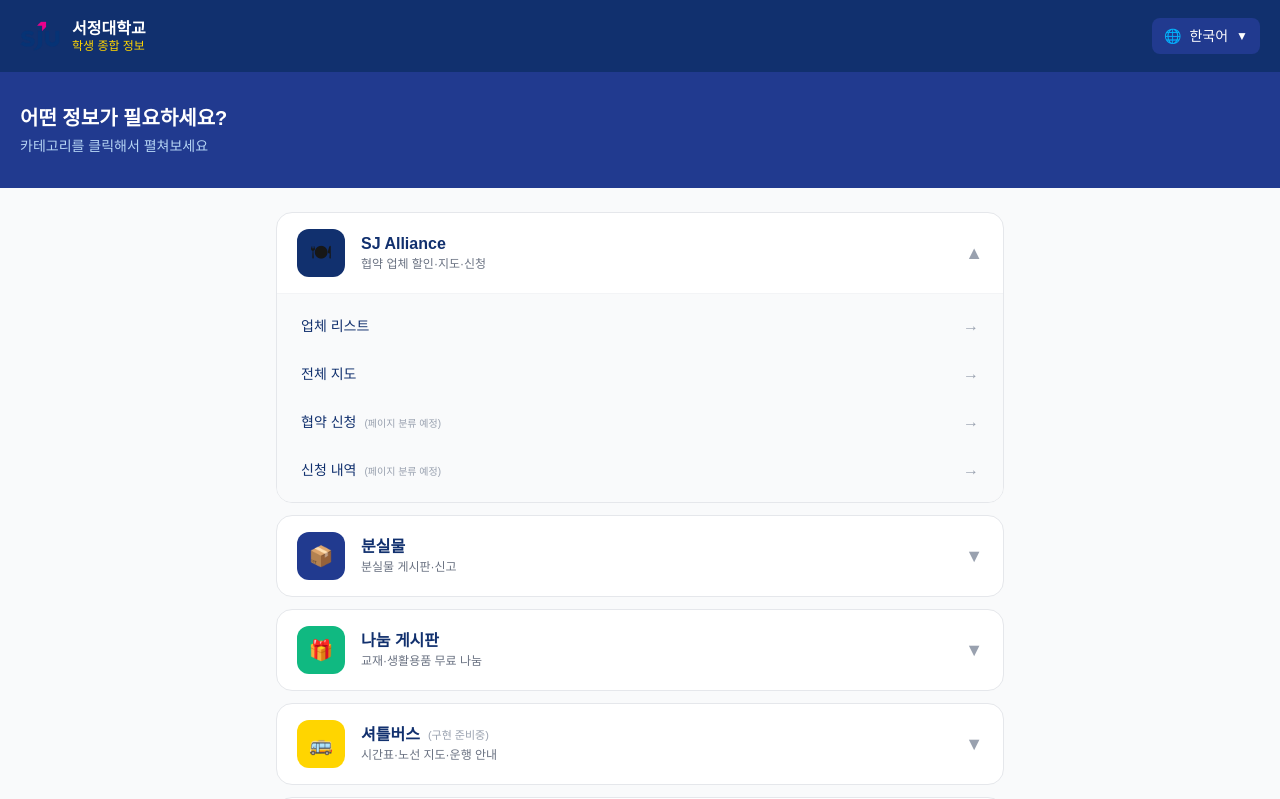
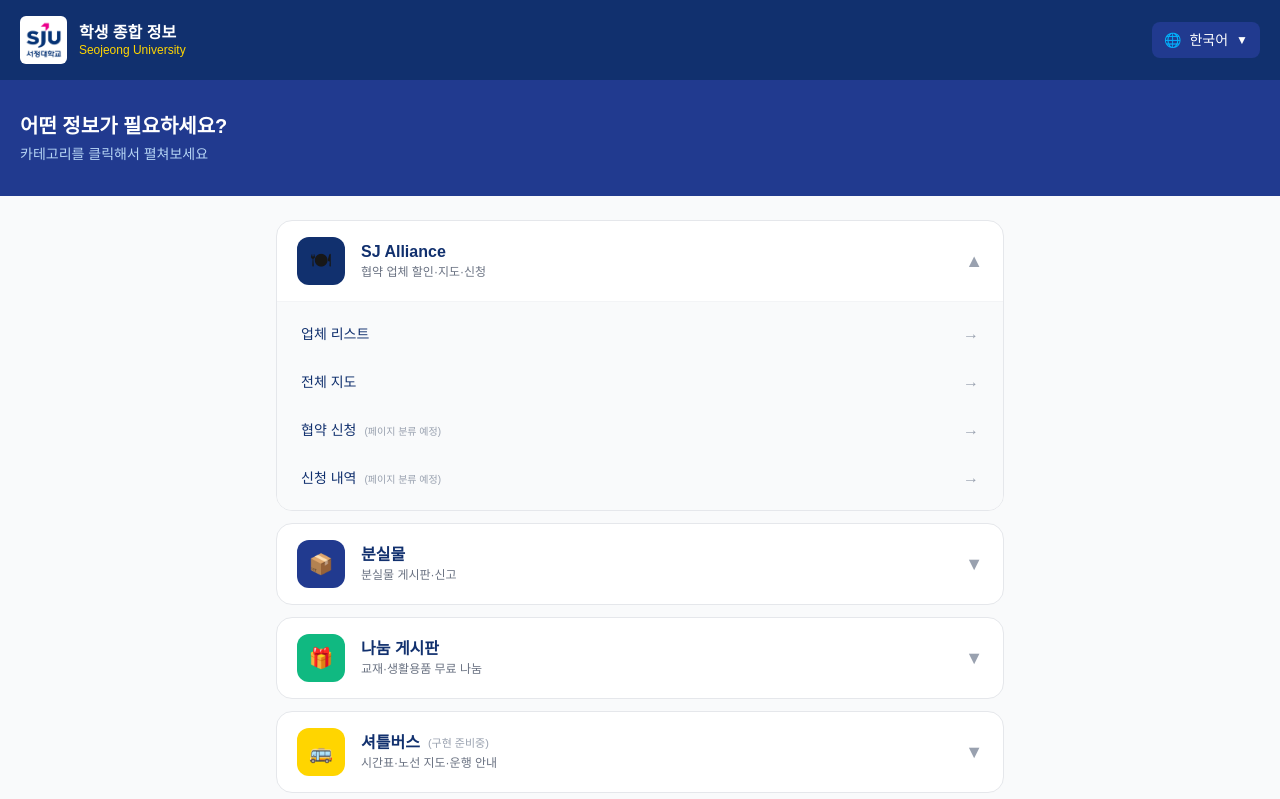
Before and after one commit to seodeokhun/sj-alliance, a Next.js app: page / in a window 1280 px wide. Shown: the top 799 px of the page. Built offline with nearby package versions, Linux system fonts and the light colour scheme.

Commit message:
SJU 공식 로고 적용 + 헤더 텍스트 조정

```diff
--- a/app/page.tsx
+++ b/app/page.tsx
@@ -98,10 +98,10 @@ export default function Home() {
       <header className="px-5 py-4 flex items-center justify-between" style={{ backgroundColor: "#11306E" }}>
         <div className="flex items-center gap-3">
           {/* eslint-disable-next-line @next/next/no-img-element */}
-          <img src="/sju-logo.png" alt="SJU" className="w-10 h-10 rounded-lg object-cover" />
+          <img src="/sju-logo.png" alt="SJU 서정대학교" className="h-12 w-auto rounded-md bg-white p-1" />
           <div>
-            <h1 className="text-white font-semibold text-base leading-tight">서정대학교</h1>
-            <p className="text-xs leading-tight" style={{ color: "#FFD500" }}>학생 종합 정보</p>
+            <h1 className="text-white font-semibold text-base leading-tight">학생 종합 정보</h1>
+            <p className="text-xs leading-tight" style={{ color: "#FFD500" }}>Seojeong University</p>
           </div>
         </div>
         <div className="relative">
```
Also changed, not shown: public/sju-logo.png.
